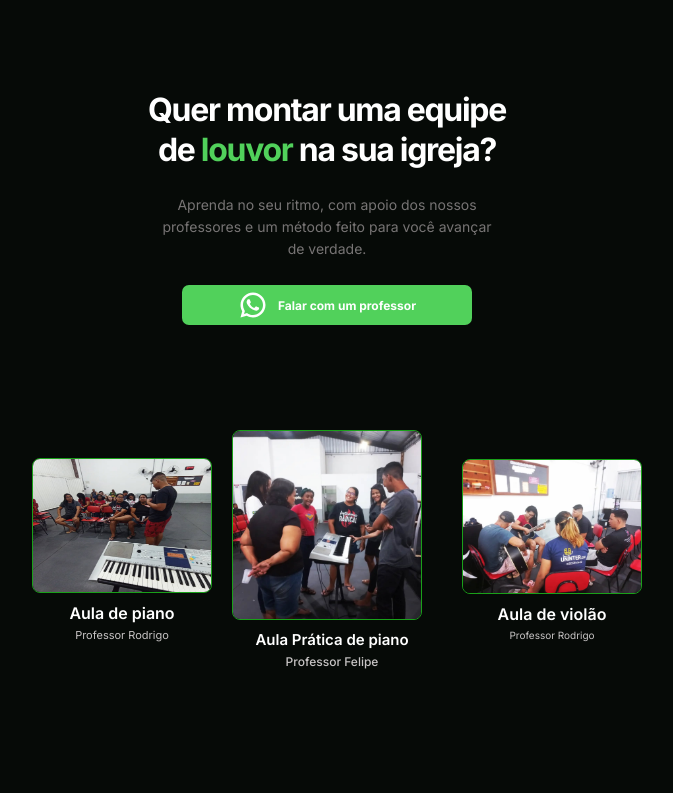
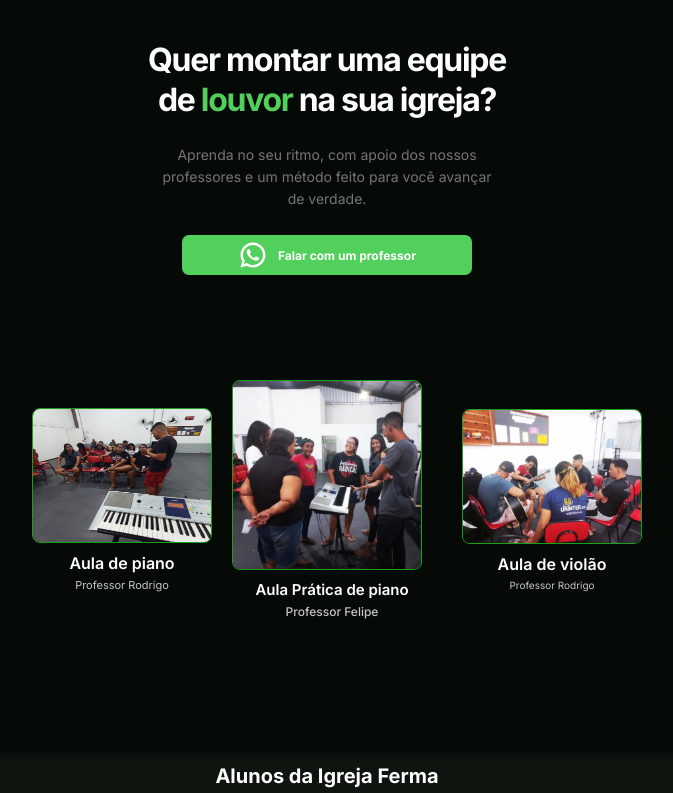
Before and after one commit to Wrocha21/LandingPageRF, a React (Vite) app in the folder siteRF/: page / in a window 1280 px wide. Shown: the top 793 px of the page, without its empty margins (313-986 px from the left). Built offline with nearby package versions, Linux system fonts and the light colour scheme.

Commit message:
removendo Header

```diff
--- a/siteRF/src/App.tsx
+++ b/siteRF/src/App.tsx
@@ -1,5 +1,4 @@
 import { Footer } from './components/footer'
-import { Header } from './components/header'
 import { SectionImages } from './components/SectionImages'
 import { SectionLoc } from './components/SectionLoc'
 import { PricesSection } from './components/sectionPrices'
@@ -10,7 +9,6 @@ import './css/global/global.css'
 function App() {
   return (
     <>
-    <Header/>
     <SectionWhatsapp/>
     <SectionImages/>
     <SectionVideos/>
--- a/siteRF/src/components/header.tsx
+++ /dev/null
@@ -1,11 +0,0 @@
-import "../css/navBar/nav.css";
-
-export function Header() {
-  return (
-    <>
-      <div className="container-nav">
-        <div className="logo"></div>
-      </div>
-    </>
-  );
-}
--- a/siteRF/src/css/navBar/nav.css
+++ /dev/null
@@ -1,7 +0,0 @@
-.container-nav{
-  display: flex;
-  justify-content: end;
-  align-items: center;
-  padding: 10px;
-  height: 50px;
-}
```
